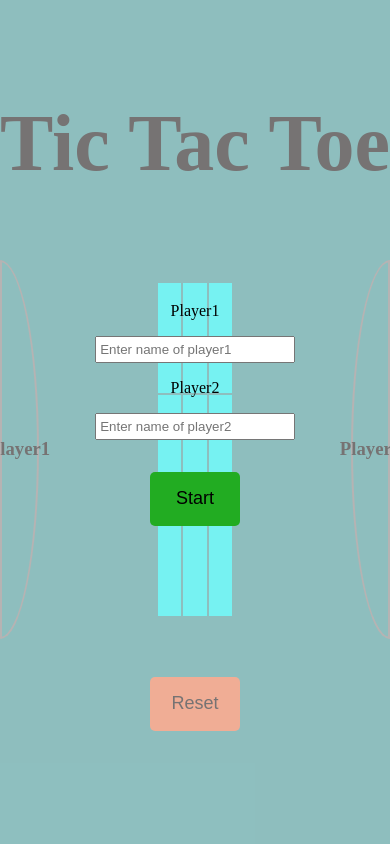
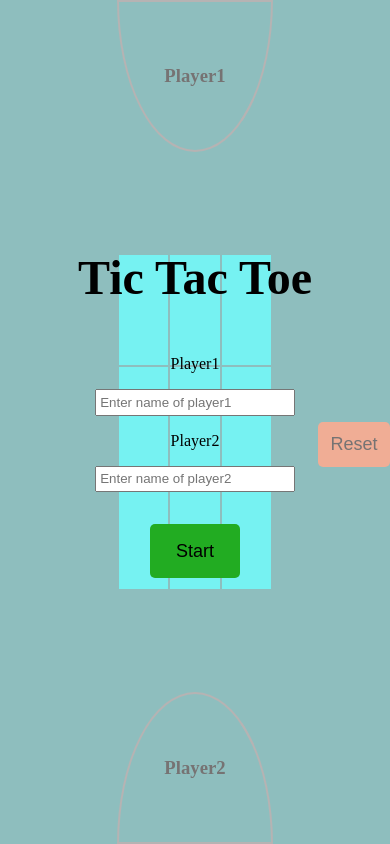
Before and after one commit to Tanmaygoel30/Tic-Tac-Toe, a plain HTML site: page index.html in a window 390 px wide. Drawn offline with Linux system fonts and the light colour scheme.

Commit message:
Responsiveness and some enhancement

```diff
--- a/index.html
+++ b/index.html
@@ -9,13 +9,14 @@
   <body>
     <div class="wrapper">
       <div class="blur">
+        <h1 id="inBlur">Tic Tac Toe</h1>
         <label for="name1">Player1</label>
         <input type="text" id="name1" placeholder="Enter name of player1">
         <label for="name1">Player2</label>
         <input type="text" id="name2" placeholder="Enter name of player2">
         <button id="start">Start</button>
       </div>
-      <h1>Tic Tac Toe</h1>
+      <h1 id="outBlur">Tic Tac Toe</h1>
       <div class="container">
         <div id="player1">
           <h3>Player1</h3>
@@ -40,6 +41,7 @@
         <div id="player2">
           <h3>Player2</h3>
         </div>
+        <button id="mobReset">Reset</button>
       </div>
       <button id="reset">Reset</button>
     </div>
--- a/style.css
+++ b/style.css
@@ -26,6 +26,11 @@
     flex-direction: column;
     justify-content: center;
     align-items: center;
+    z-index: 2;
+}
+
+#inBlur {
+    display: none;
 }
 
 .unblur {
@@ -124,6 +129,13 @@ td {
     align-items: center;
 }
 
+#player1 h3, #player2 h3 {
+    white-space: nowrap;
+    overflow: hidden;
+    text-overflow: ellipsis;
+    max-width: 90%;
+}
+
 #player2 {
     border-top-left-radius: 100% 50%;
     border-bottom-left-radius: 100% 50%;
@@ -146,3 +158,66 @@ td {
     background-color: rgb(245, 116, 69);
     border: none;
 }
+
+#mobReset {
+    display: none;
+}
+
+@media (max-width: 600px) {
+    #inBlur {
+        font-size: 3em;
+        display: block;
+    }
+
+    #outBlur {
+        display: none;
+    }
+
+    .container {
+        height: 100%;
+        display: flex;
+        flex-direction: column;
+        align-items: center;
+        justify-content: space-between;
+        position: relative;
+    }
+
+    table {
+        height: 40%;
+        width: 40%;
+    }
+
+    #player1 {
+        height: 18%;
+        width: 40%;
+        border-bottom-left-radius: 50% 100%;
+        border-bottom-right-radius: 50% 100%;
+        border-top-right-radius: 0;
+    }
+
+    #player2 {
+        height: 18%;
+        width: 40%;
+        border-top-left-radius: 50% 100%;
+        border-top-right-radius: 50% 100%;
+        border-bottom-left-radius: 0;
+    }
+
+    #reset {
+        display: none;
+    }
+
+    #mobReset {
+        display: inline-block;
+        padding: 0.2rem;
+        height: 2.5em;
+        width: 4em;
+        font-size: 18px;
+        border-radius: 5px;
+        background-color: rgb(245, 116, 69);
+        border: none;
+        position: absolute;
+        top: 50%;
+        right: 0;
+    }
+}
```
